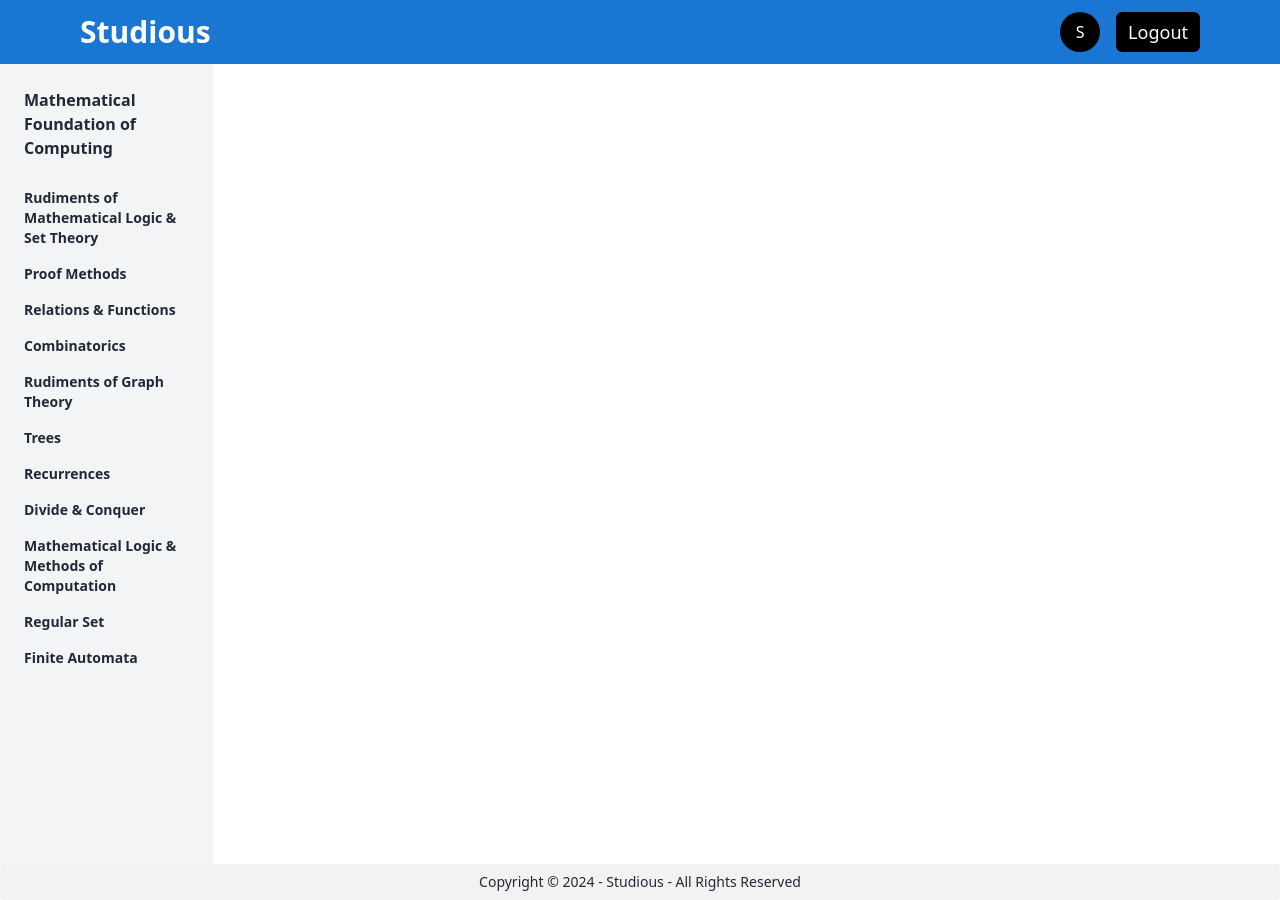
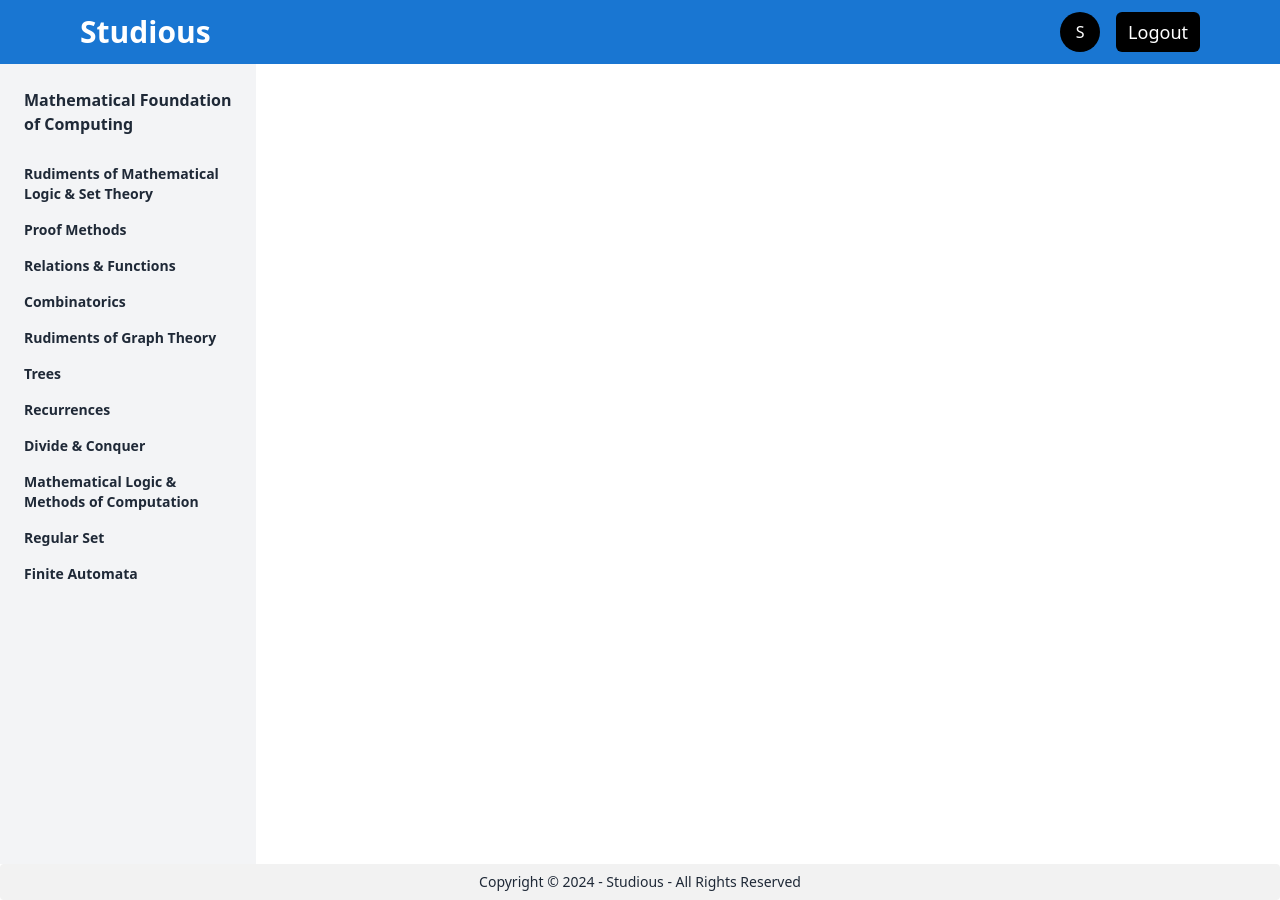
Before and after one commit to abhis-1/studious, a React (Vite) app in the folder frontend/: page /dashboard/subject/1 in a window 1280 px wide. Built offline with nearby package versions, Linux system fonts and the light colour scheme.

Commit message:
Interface fixed

```diff
--- a/frontend/src/components/Cards2.jsx
+++ b/frontend/src/components/Cards2.jsx
@@ -28,7 +28,7 @@ function Cards2({ }) {
 
                         <Card key={item.id} sx={{
                             width: '30%',
-                            maxWidth: 350,
+                            maxWidth: 250,
                             // margin:'16px',
                             '&:hover': {
                                 transform: 'scale(1.05)',
--- a/frontend/src/components/SubjectContent.jsx
+++ b/frontend/src/components/SubjectContent.jsx
@@ -34,7 +34,7 @@ function SubjectContent() {
             //<div style={{ width: '20%', paddingRight: '20px' }}>
               //  <div className="sidebar" style={{ position: 'fixed', top: '60px', left: '0', height: '100vh', backgroundColor: '#F3F4F6', padding: '20px' }}>
               <div className='flex' style={{marginTop:'64px'}}>
-                <div className='w-1/6 h-screen fixed top-12 left-0 bg-gray-100 p-4 overflow-y-auto mt-4 '>
+                <div className='w-1/5 h-screen fixed top-12 left-0 bg-gray-100 p-4 overflow-y-auto mt-4 '>
                     <h3 className="mb-4 px-2 py-2 font-bold text-md">{subject.name} </h3>
                     <ul className="space-y-2 text-sm font-semibold mb-20 ">
                         {subject.topics.map((topic, idx) => (
@@ -44,8 +44,8 @@ function SubjectContent() {
                 </div>
                 {/* <div className='ml-40 p-8 mt-90' dangerouslySetInnerHTML={{__html:htmlContent}}></div> */}
                 {/* <div className='px-20 h-full ml-1/6'>{reactElements}</div> */}
-                <div className='w-full'>
-                    <iframe src={htmlFilePath} className='w-full h-screen border-none ' ></iframe>
+                <div className=''>
+                    <iframe src={htmlFilePath} className='w-full h-screen  border-none mx-80' ></iframe>
                 </div>
             </div>
 
```
